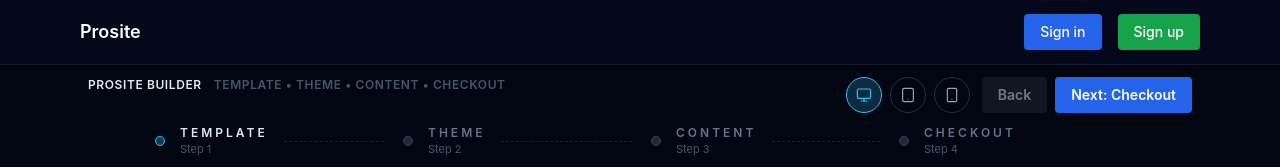
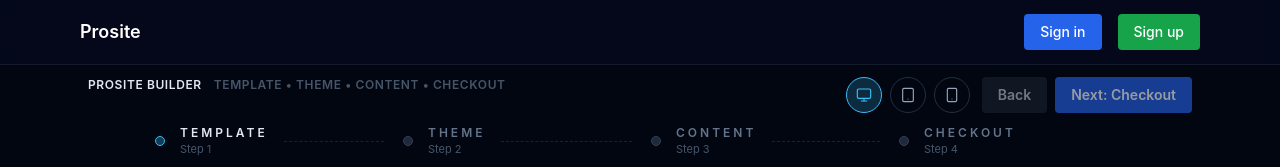
Before and after one commit to sirene76/Prosite, a Next.js app: page /builder/templates in a window 1280 px wide. Shown: the top 167 px of the page. Built offline with nearby package versions, Linux system fonts and the light colour scheme; no server answers.

Commit message:
Ensure checkout button requires website ID

```diff
--- a/src/components/builder/StepNavigation.tsx
+++ b/src/components/builder/StepNavigation.tsx
@@ -21,10 +21,11 @@ export function StepNavigation() {
     return {
       hasPrevious: previous,
       // ✅ allow going to checkout step without requiring websiteId immediately
-      canGoToCheckout: hasCheckoutStep && !onCheckoutStep,
+      canGoToCheckout:
+        hasCheckoutStep && !onCheckoutStep && Boolean(websiteId),
       nextButtonLabel: hasCheckoutStep ? `Next: ${checkoutLabel}` : "Next",
     };
-  }, [checkoutIndex, currentStep]);
+  }, [checkoutIndex, currentStep, websiteId]);
 
 
   const handleNext = useCallback(() => {
```
